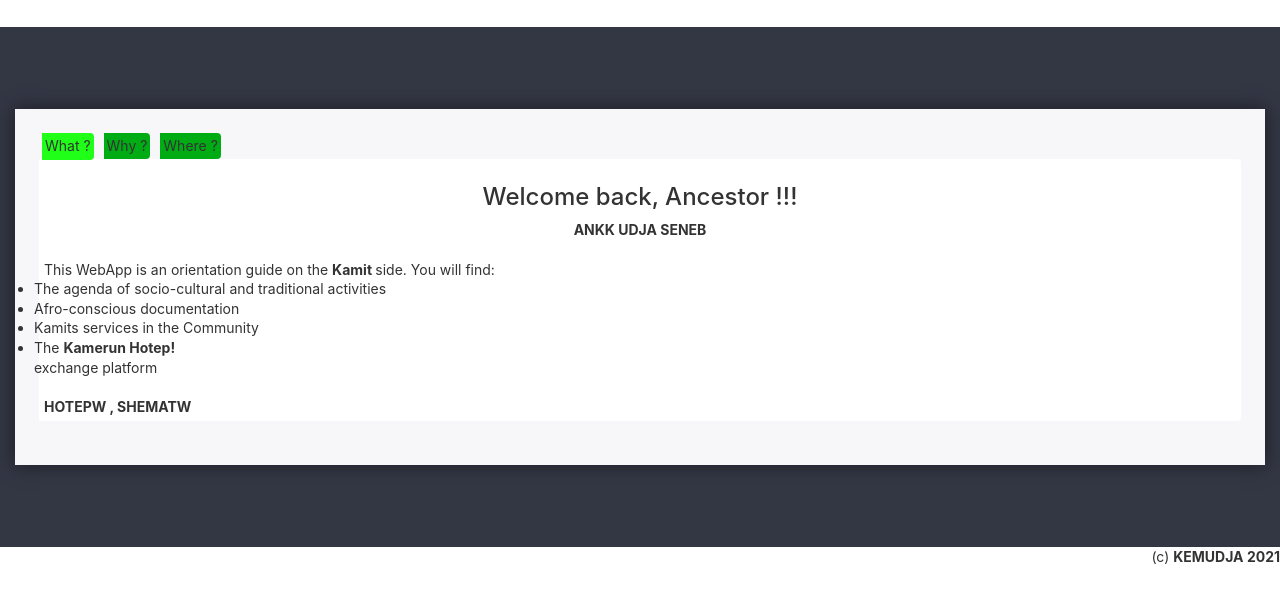
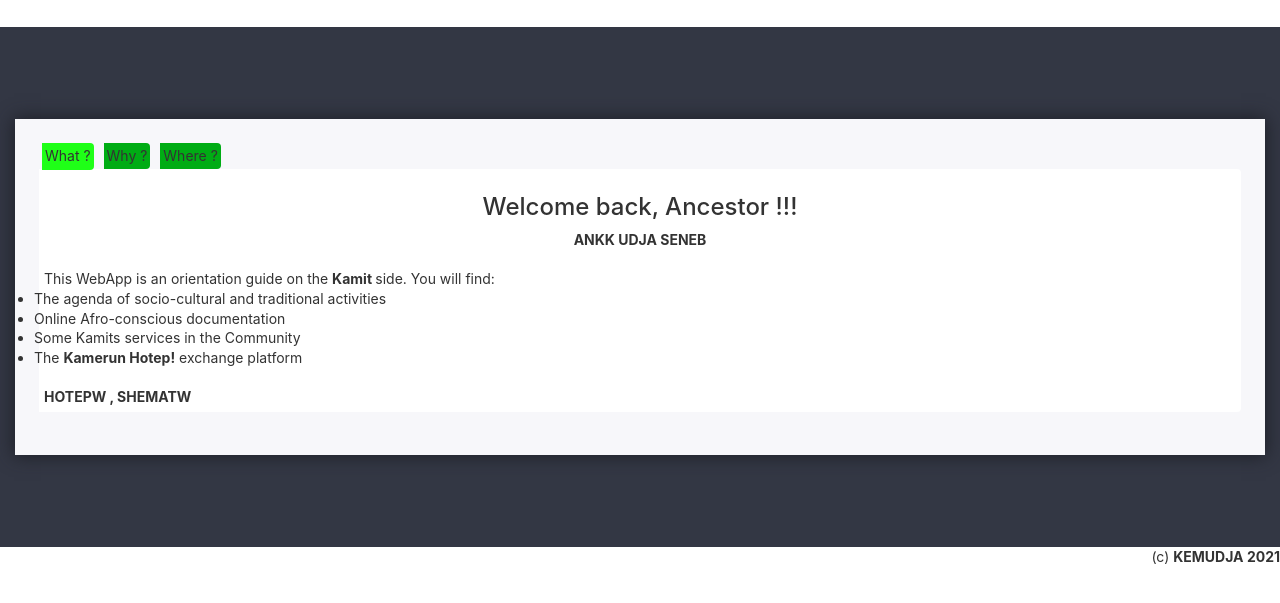
Before and after one commit to Djiadeu/Kem, a website: page public/index.html in a window 1280 px wide. Shown: the part 89-692 px from the top of the page. Drawn offline with Linux system fonts and the light colour scheme.

Commit message:
Update index.html

```diff
--- a/public/index.html
+++ b/public/index.html
@@ -116,9 +116,9 @@
 This WebApp is an orientation guide on the <b> Kamit </b> side. You will find: <br />
     <ul>
         <li> The agenda of socio-cultural and traditional activities </li>
-        <li> Afro-conscious documentation </li>
-	<li> Kamits services in the Community</li>
-        <li> The <b> Kamerun Hotep! </b> </li> exchange platform
+        <li> Online Afro-conscious documentation </li>
+	<li> Some Kamits services in the Community</li>
+        <li> The <b>Kamerun Hotep!</b> exchange platform</li>
     </ul>
     <br/><b> HOTEPW , SHEMATW </b><br/>
 </div>
@@ -148,15 +148,14 @@ This WebApp is an orientation guide on the <b> Kamit </b> side. You will find: <
 				Fish, meat, naturals drinks<br/>
 				Tsinga Village, Yaoundé<br/>
 				Tel (WhatsApp): 00 327 000 000 000<br/>
-				Mail: tchoys@tchoys.cm<br />
+				Mail: tchoys@tchoys.cm<br/>
 				<br/>
 				<b>TOUNGOU PLACE</b><br/>
 				Shawarma, Dakéré<br/>
 				Ngousso, Yaoundé<br/>
 				Tel (WhatsApp): 00 327 000 000 000<br/>
-				Mail: dakere@soya.cm<br />
-<br/><br/>
-<br/><br/><span class="onglet_0 onglet" id="onglet_where" onclick="javascript:change_onglet('where');">Back</span>
+				Mail: dakere@soya.cm<br/>
+<br/><span class="onglet_0 onglet" id="onglet_where" onclick="javascript:change_onglet('where');">Back</span>
 </div>
 
 <div class="contenu_onglet" id="contenu_onglet_care">
@@ -172,8 +171,7 @@ This WebApp is an orientation guide on the <b> Kamit </b> side. You will find: <
 				Feu rouge Béssenguè, Douala<br/>
 				Tel (WhatsApp): 00 327 000 000 000<br/>
 				Mail: kemit@home.cm<br/>
-<br/><br/>
-<br/><br/><span class="onglet_0 onglet" id="onglet_where" onclick="javascript:change_onglet('where');">Back</span>
+<br/><span class="onglet_0 onglet" id="onglet_where" onclick="javascript:change_onglet('where');">Back</span>
 </div>
 
 <div class="contenu_onglet" id="contenu_onglet_out">
@@ -203,11 +201,11 @@ Cette monnaie camerounaise s’appelait le Kru, bien structurée, avec plusieurs
 C’était une monnaie forte. Un kru valait 20 Reichsmarks (monnaie allemande, monnaie du « colonisateur ») <br/>
 Et KUM’A NDUMBE III d’ajouter :
 <br/><i>« Avec 1 Kroo, on pouvait s’acheter:<br/>
-- 16 ballots à 2 yards <br/>
 - 4 sacs de sel de 125 livres <br/>
 - 300 feuilles de tabac <br/>
 - 100kg de palmistes ». <br/></i><br/>
 <strong>Quelles opportunités pour Kama à l'heure des kryptomonnaies comme support de developpement ?   </strong>
+<br/><span class="onglet_0 onglet" id="onglet_where" onclick="javascript:change_onglet('where');">Back</span>
 </div>
 
 </div> </div>
```
